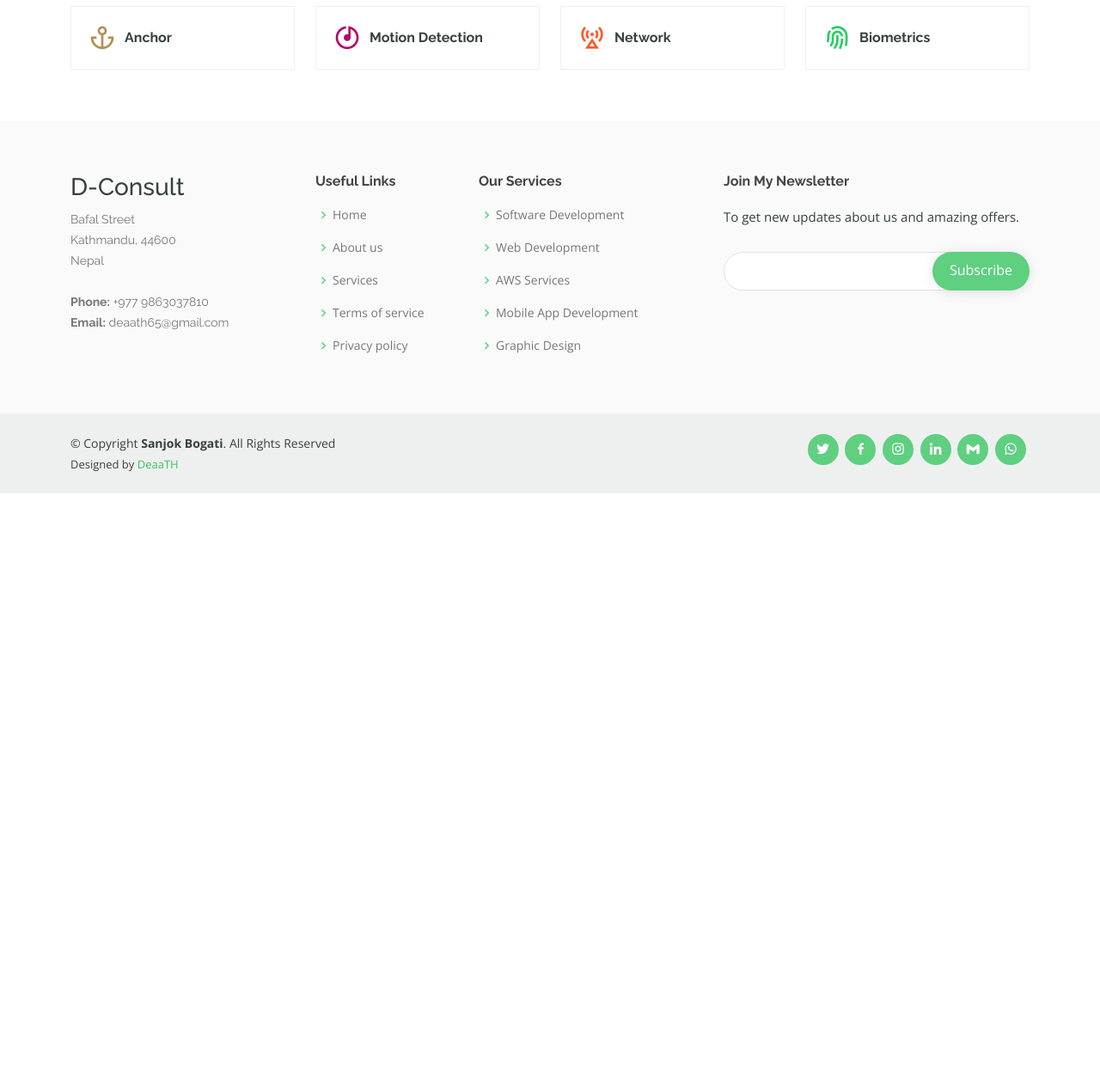
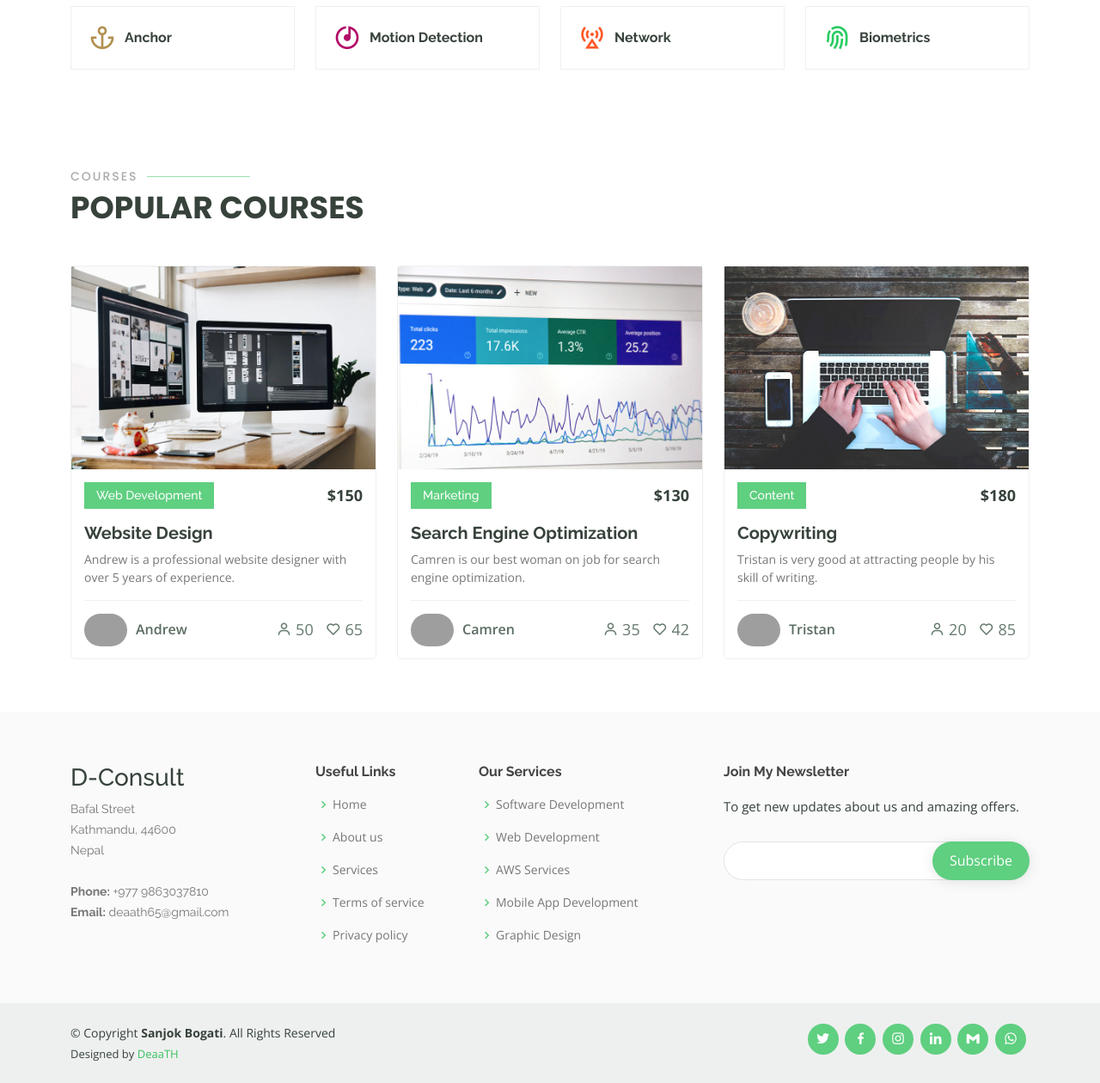
Before and after one commit to DeaaTH65/Education_Consultancy, a Django app: page / in a window 1280 px wide. Shown: the part 2129-3389 px from the top of the page at 86% size. Before the commit the page ends 2703 px from the top, so only its background shows below. Run offline with Django 4.2, Linux system fonts and the light colour scheme; some libraries are stand-ins or nearby versions; grey boxes are pictures that could not be loaded.

Commit message:
Popular Courses

```diff
--- a/D_Consult/templates/index.html
+++ b/D_Consult/templates/index.html
@@ -212,6 +212,101 @@
 </section>
 <!-- End Features Section -->
 
+<!-- ======= Popular Courses Section ======= -->
+<section id="popular-courses" class="courses">
+  <div class="container" data-aos="fade-up">
+
+    <div class="section-title">
+      <h2>Courses</h2>
+      <p>Popular Courses</p>
+    </div>
+
+    <div class="row" data-aos="zoom-in" data-aos-delay="100">
+
+      <div class="col-lg-4 col-md-6 d-flex align-items-stretch">
+        <div class="course-item">
+          <img src="{% static "img/course-1.jpg" %}" class="img-fluid" alt="...">
+          <div class="course-content">
+            <div class="d-flex justify-content-between align-items-center mb-3">
+              <h4>Web Development</h4>
+              <p class="price">$150</p>
+            </div>
+
+            <h3><a href="course-details.html">Website Design</a></h3>
+            <p>Andrew is a professional website designer with over 5 years of experience.</p>
+            <div class="trainer d-flex justify-content-between align-items-center">
+              <div class="trainer-profile d-flex align-items-center">
+                <img src="{% static "img/trainers/trainer-1.jpg" %}" class="img-fluid" alt="">
+                <span>Andrew</span>
+              </div>
+              <div class="trainer-rank d-flex align-items-center">
+                <i class="bx bx-user"></i>&nbsp;50
+                &nbsp;&nbsp;
+                <i class="bx bx-heart"></i>&nbsp;65
+              </div>
+            </div>
+          </div>
+        </div>
+      </div> <!-- End Course Item-->
+
+      <div class="col-lg-4 col-md-6 d-flex align-items-stretch mt-4 mt-md-0">
+        <div class="course-item">
+          <img src="{% static "img/course-2.jpg" %}" class="img-fluid" alt="...">
+          <div class="course-content">
+            <div class="d-flex justify-content-between align-items-center mb-3">
+              <h4>Marketing</h4>
+              <p class="price">$130</p>
+            </div>
+
+            <h3><a href="course-details.html">Search Engine Optimization</a></h3>
+            <p>Camren is our best woman on job for search engine optimization.</p>
+            <div class="trainer d-flex justify-content-between align-items-center">
+              <div class="trainer-profile d-flex align-items-center">
+                <img src="{% static "img/trainers/trainer-2.jpg" %}" class="img-fluid" alt="">
+                <span>Camren</span>
+              </div>
+              <div class="trainer-rank d-flex align-items-center">
+                <i class="bx bx-user"></i>&nbsp;35
+                &nbsp;&nbsp;
+                <i class="bx bx-heart"></i>&nbsp;42
+              </div>
+            </div>
+          </div>
+        </div>
+      </div> <!-- End Course Item-->
+
+      <div class="col-lg-4 col-md-6 d-flex align-items-stretch mt-4 mt-lg-0">
+        <div class="course-item">
+          <img src="{% static "img/course-3.jpg" %}" class="img-fluid" alt="...">
+          <div class="course-content">
+            <div class="d-flex justify-content-between align-items-center mb-3">
+              <h4>Content</h4>
+              <p class="price">$180</p>
+            </div>
+
+            <h3><a href="course-details.html">Copywriting</a></h3>
+            <p>Tristan is very good at attracting people by his skill of writing.</p>
+            <div class="trainer d-flex justify-content-between align-items-center">
+              <div class="trainer-profile d-flex align-items-center">
+                <img src="{% static "img/trainers/trainer-3.jpg" %}" class="img-fluid" alt="">
+                <span>Tristan</span>
+              </div>
+              <div class="trainer-rank d-flex align-items-center">
+                <i class="bx bx-user"></i>&nbsp;20
+                &nbsp;&nbsp;
+                <i class="bx bx-heart"></i>&nbsp;85
+              </div>
+            </div>
+          </div>
+        </div>
+      </div> <!-- End Course Item-->
+
+    </div>
+
+  </div>
+</section>
+<!-- End Popular Courses Section -->
+
 </main>
 <!-- End #main -->
 
```
Also changed, not shown: D_Consult/static/img/course-1.jpg (added), D_Consult/static/img/course-2.jpg (added), D_Consult/static/img/course-3.jpg (added), 3 other files.
